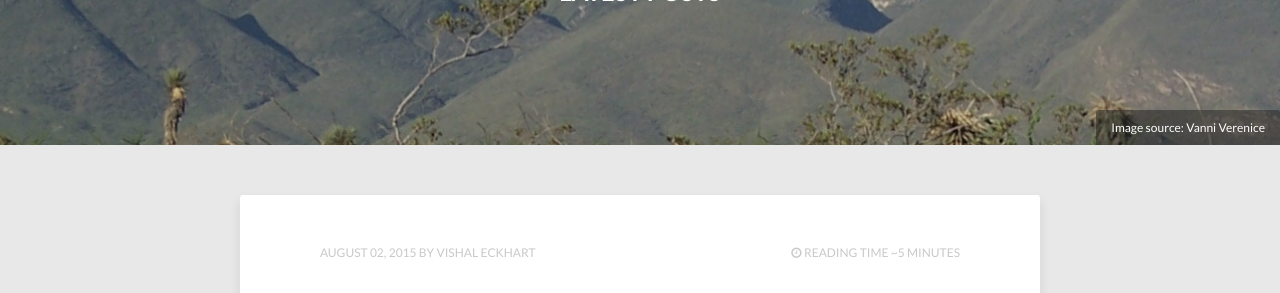
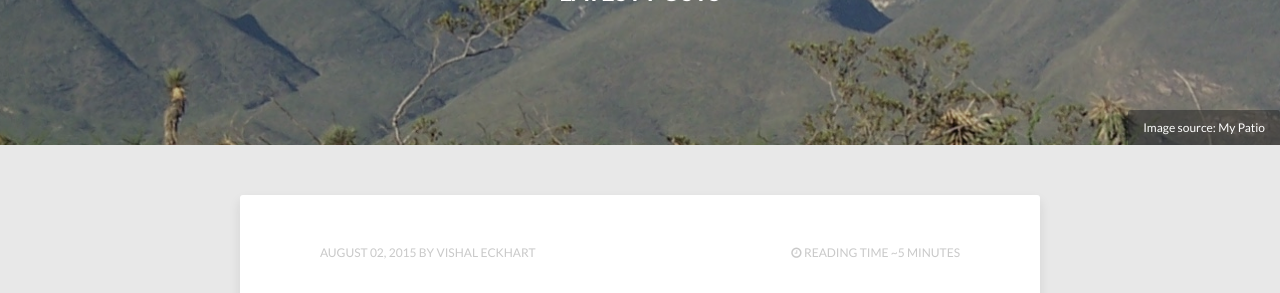
Before and after one commit to anandamurtiidiscursos/anandamurtiidiscursos.github.io, a Jekyll site: the page built from index.html, in a window 1280 px wide and 900 px high. Shown: the part 255-548 px from the top of the window. Built offline with Jekyll 4.4.1, drawn with Linux system fonts in a browser that asks for light colours; nearby versions of some CDN libraries; the list of posts is cut into pages by our own code.

Commit message:
Update index.html

```diff
--- a/index.html
+++ b/index.html
@@ -6,7 +6,7 @@ tags: [Jekyll, theme, themes, responsive, blog, modern]
 comments: false
 image:
   feature: abstract-1.jpg
-  credit: Vanni Verenice
+  credit: My Patio
   #creditlink: http://www.dargadgetz.com/ios-7-abstract-wallpaper-pack-for-iphone-5-and-ipod-touch-retina/
 ---
 
```
